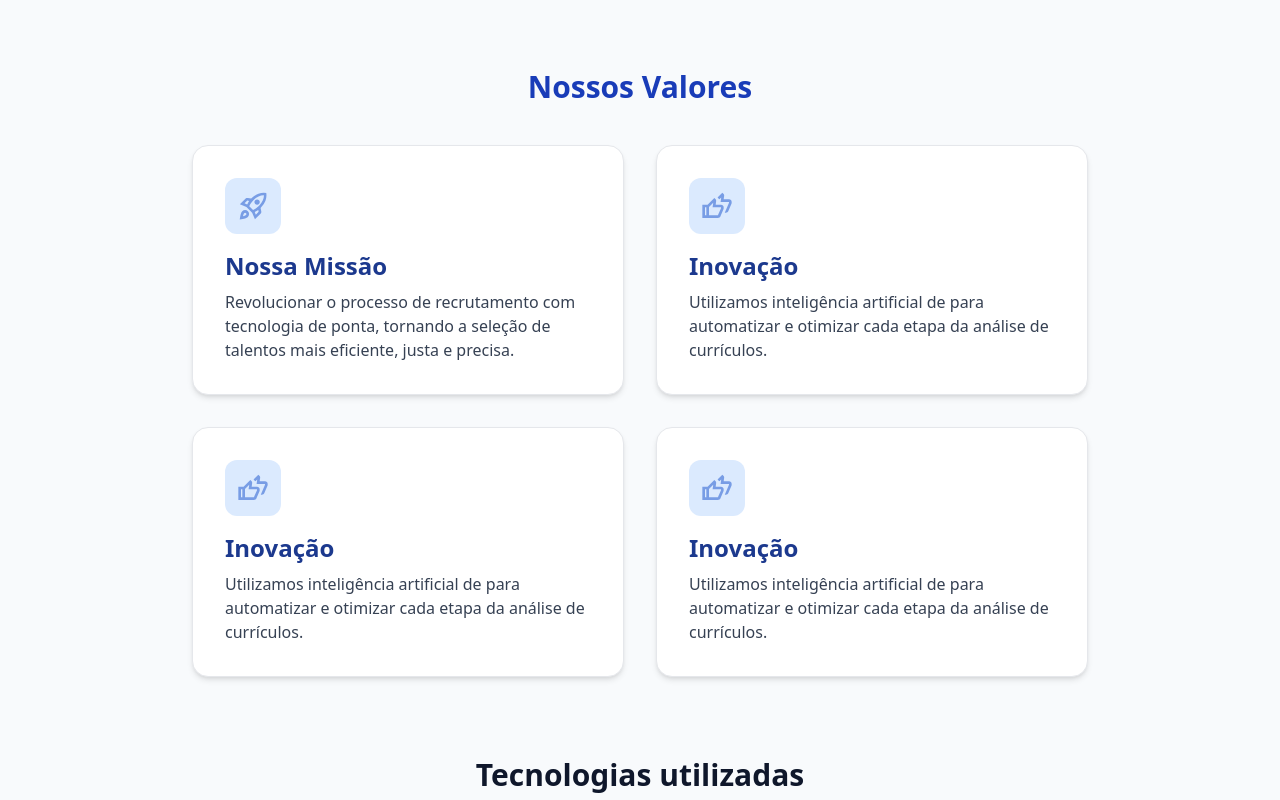
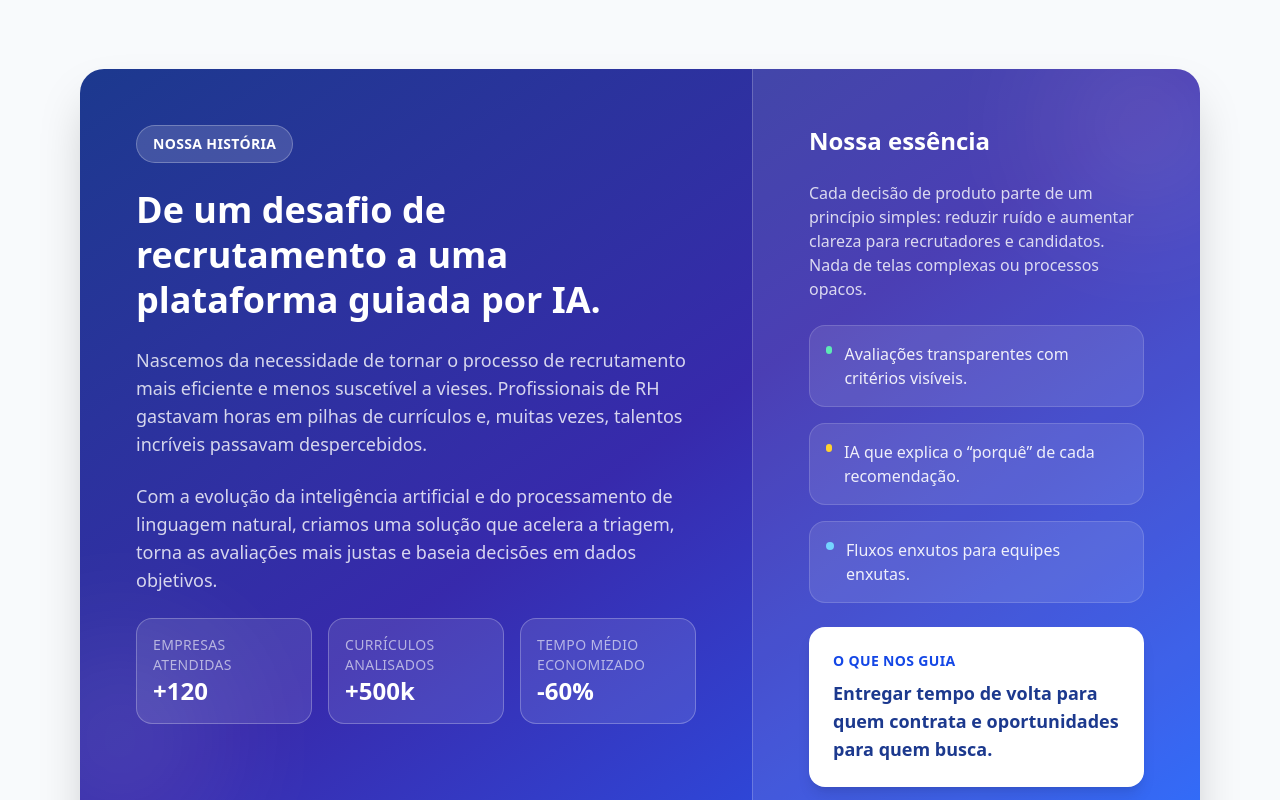
Before and after one commit to GLOBAL-SOLUTION-1-SEM-2025-ADS/talent-match-gs, a React (Vite) app: page /about in a window 1280 px wide. Shown: the part 380-1180 px from the top of the page. Built offline with nearby package versions, Linux system fonts and the light colour scheme.

Commit message:
icones, conteiner de texto para nossa história e estilização dos cards

```diff
--- a/src/pages/mandatory/About.tsx
+++ b/src/pages/mandatory/About.tsx
@@ -7,6 +7,8 @@ import LogoJava from "../../assets/logos/java-logo.svg";
 import LogoOracleSQL from "../../assets/logos/oracle-logo.svg";
 import Mission from "../../assets/icons/mission-icon.svg";
 import Innovation from "../../assets/icons/innovation.svg";
+import Trust from "../../assets/icons/trust-icon.svg";
+import Impact from "../../assets/icons/impact-icon.svg";
 
 export default function About() {
   return (
@@ -21,59 +23,142 @@ export default function About() {
       </section>
 
       <section className="px-4 md:px-20">
+        <div className="max-w-6xl mx-auto relative overflow-hidden rounded-3xl bg-gradient-to-br from-blue-900 via-indigo-800 to-blue-600 text-white shadow-2xl">
+          <div className="absolute -right-10 -top-10 h-48 w-48 rounded-full bg-white/10 blur-3xl" />
+          <div className="absolute -left-16 bottom-0 h-52 w-52 rounded-full bg-white/10 blur-3xl" />
+
+          <div className="grid md:grid-cols-5 gap-0 relative">
+            <div className="md:col-span-3 p-10 md:p-14 space-y-6">
+              <span className="inline-flex items-center px-4 py-2 text-sm font-semibold uppercase tracking-wide bg-white/15 border border-white/25 rounded-full">
+                Nossa História
+              </span>
+              <h2 className="text-4xl font-bold leading-tight">
+                De um desafio de recrutamento a uma plataforma guiada por IA.
+              </h2>
+              <p className="text-white/80 text-lg">
+                Nascemos da necessidade de tornar o processo de recrutamento
+                mais eficiente e menos suscetível a vieses. Profissionais de RH
+                gastavam horas em pilhas de currículos e, muitas vezes, talentos
+                incríveis passavam despercebidos.
+              </p>
+              <p className="text-white/80 text-lg">
+                Com a evolução da inteligência artificial e do processamento de
+                linguagem natural, criamos uma solução que acelera a triagem,
+                torna as avaliações mais justas e baseia decisões em dados
+                objetivos.
+              </p>
+              <div className="grid sm:grid-cols-3 gap-4">
+                <div className="bg-white/10 border border-white/25 rounded-2xl p-4">
+                  <p className="text-sm uppercase tracking-wide text-white/60">
+                    Empresas atendidas
+                  </p>
+                  <p className="text-2xl font-semibold">+120</p>
+                </div>
+                <div className="bg-white/10 border border-white/25 rounded-2xl p-4">
+                  <p className="text-sm uppercase tracking-wide text-white/60">
+                    Currículos analisados
+                  </p>
+                  <p className="text-2xl font-semibold">+500k</p>
+                </div>
+                <div className="bg-white/10 border border-white/25 rounded-2xl p-4">
+                  <p className="text-sm uppercase tracking-wide text-white/60">
+                    Tempo médio economizado
+                  </p>
+                  <p className="text-2xl font-semibold">-60%</p>
+                </div>
+              </div>
+            </div>
+
+            <div className="md:col-span-2 bg-white/10 border-t md:border-t-0 md:border-l border-white/20 p-10 md:p-14 space-y-6">
+              <h3 className="text-2xl font-semibold">Nossa essência</h3>
+              <p className="text-white/80">
+                Cada decisão de produto parte de um princípio simples: reduzir ruído
+                e aumentar clareza para recrutadores e candidatos. Nada de telas
+                complexas ou processos opacos.
+              </p>
+              <div className="space-y-4 text-white/90">
+                <div className="bg-white/10 border border-white/15 rounded-2xl p-4 flex items-start gap-3">
+                  <span className="mt-1 h-2 w-2 rounded-full bg-emerald-300" />
+                  <p className="font-medium">Avaliações transparentes com critérios visíveis.</p>
+                </div>
+                <div className="bg-white/10 border border-white/15 rounded-2xl p-4 flex items-start gap-3">
+                  <span className="mt-1 h-2 w-2 rounded-full bg-amber-300" />
+                  <p className="font-medium">IA que explica o “porquê” de cada recomendação.</p>
+                </div>
+                <div className="bg-white/10 border border-white/15 rounded-2xl p-4 flex items-start gap-3">
+                  <span className="mt-1 h-2 w-2 rounded-full bg-sky-300" />
+                  <p className="font-medium">Fluxos enxutos para equipes enxutas.</p>
+                </div>
+              </div>
+              <div className="bg-white text-blue-900 rounded-2xl p-6 shadow-lg">
+                <p className="text-sm font-semibold uppercase tracking-wide text-blue-700">
+                  O que nos guia
+                </p>
+                <p className="mt-2 text-lg font-semibold">
+                  Entregar tempo de volta para quem contrata e oportunidades para quem busca.
+                </p>
+              </div>
+            </div>
+          </div>
+        </div>
+      </section>
+
+      <section className="px-4 md:px-20">
         <h2 className="text-3xl font-semibold text-center mb-10 text-blue-800">
           Nossos Valores
         </h2>
 
-        <div className="max-w-4xl mx-auto grid md:grid-cols-2 gap-8">
-          <div className="bg-white border border-gray-200 shadow-md rounded-2xl p-8 hover:shadow-xl transition-all">
-            <div className="w-14 h-14 bg-blue-100 text-blue-700 rounded-xl flex items-center justify-center mb-4 text-3xl">
+        <div className="max-w-6xl mx-auto rounded-3xl border border-blue-100 bg-gradient-to-br from-slate-50 via-white to-blue-50 shadow-lg">
+          <div className="grid md:grid-cols-2 xl:grid-cols-4 gap-6 md:gap-8 p-8 md:p-12">
+            <div className="h-full rounded-2xl border border-slate-100 bg-white shadow-sm hover:shadow-xl transition-all p-7 flex flex-col gap-4">
+              <div className="w-12 h-12 bg-blue-50 text-blue-700 rounded-xl flex items-center justify-center text-2xl">
                 <img src={Mission} alt="missão" className="w-8 h-8"  />
               </div>
               <h3 className="text-2xl font-semibold mb-2 text-blue-900">
                 Nossa Missão
               </h3>
-            <p className="text-gray-700">
-              Revolucionar o processo de recrutamento com tecnologia de ponta, tornando a seleção de talentos mais eficiente, justa e precisa.
+              <p className="text-gray-700 flex-1 leading-relaxed">
+                Revolucionar o recrutamento com tecnologia de ponta, tornando a seleção
+                de talentos mais eficiente, justa e precisa.
               </p>
             </div>
 
-          <div className="bg-white border border-gray-200 shadow-md rounded-2xl p-8 hover:shadow-xl transition-all">
-            <div className="w-14 h-14 bg-blue-100 text-blue-700 rounded-xl flex items-center justify-center mb-4 text-3xl">
+            <div className="h-full rounded-2xl border border-slate-100 bg-white shadow-sm hover:shadow-xl transition-all p-7 flex flex-col gap-4">
+              <div className="w-12 h-12 bg-blue-50 text-blue-700 rounded-xl flex items-center justify-center text-2xl">
                 <img src={Innovation} alt="inovação" className="w-8 h-8"/>
               </div>
               <h3 className="text-2xl font-semibold mb-2 text-blue-900">
                 Inovação
               </h3>
-            <p className="text-gray-700">
-              Utilizamos inteligência artificial de para automatizar e otimizar cada etapa da análise de currículos.
+              <p className="text-gray-700 flex-1 leading-relaxed">
+                IA aplicada com propósito: automatizar a triagem e explicar cada recomendação de forma clara.
               </p>
             </div>
 
-          <div className="bg-white border border-gray-200 shadow-md rounded-2xl p-8 hover:shadow-xl transition-all">
-            <div className="w-14 h-14 bg-blue-100 text-blue-700 rounded-xl flex items-center justify-center mb-4 text-3xl">
-              <img src={Innovation} alt="inovação" className="w-8 h-8"/>
+            <div className="h-full rounded-2xl border border-slate-100 bg-white shadow-sm hover:shadow-xl transition-all p-7 flex flex-col gap-4">
+              <div className="w-12 h-12 bg-blue-50 text-blue-700 rounded-xl flex items-center justify-center text-2xl">
+                <img src={Trust} alt="confiança" className="w-8 h-8"/>
               </div>
               <h3 className="text-2xl font-semibold mb-2 text-blue-900">
-              Inovação
+                Confiança
               </h3>
-            <p className="text-gray-700">
-              Utilizamos inteligência artificial de para automatizar e otimizar cada etapa da análise de currículos.
+              <p className="text-gray-700 flex-1 leading-relaxed">
+                Segurança de dados como padrão: privacidade, compliance e transparência em cada entrega.
               </p>
             </div>
 
-          <div className="bg-white border border-gray-200 shadow-md rounded-2xl p-8 hover:shadow-xl transition-all">
-            <div className="w-14 h-14 bg-blue-100 text-blue-700 rounded-xl flex items-center justify-center mb-4 text-3xl">
-              <img src={Innovation} alt="inovação" className="w-8 h-8"/>
+            <div className="h-full rounded-2xl border border-slate-100 bg-white shadow-sm hover:shadow-xl transition-all p-7 flex flex-col gap-4">
+              <div className="w-12 h-12 bg-blue-50 text-blue-700 rounded-xl flex items-center justify-center text-2xl">
+                <img src={Impact} alt="impacto" className="w-8 h-8"/>
               </div>
               <h3 className="text-2xl font-semibold mb-2 text-blue-900">
-              Inovação
+                Impacto
               </h3>
-            <p className="text-gray-700">
-              Utilizamos inteligência artificial de para automatizar e otimizar cada etapa da análise de currículos.
+              <p className="text-gray-700 flex-1 leading-relaxed">
+                Resultados mensuráveis: menos tempo na triagem e contratações mais alinhadas ao perfil ideal.
               </p>
             </div>
-
+          </div>
         </div>
       </section>
 
```
Also changed, not shown: src/assets/icons/impact-icon.svg (renamed from src/assets/icons/impact.svg), src/assets/icons/trust-icon.svg (renamed from src/assets/icons/trust.svg). Lines whose indentation alone changed are shown as unchanged.
